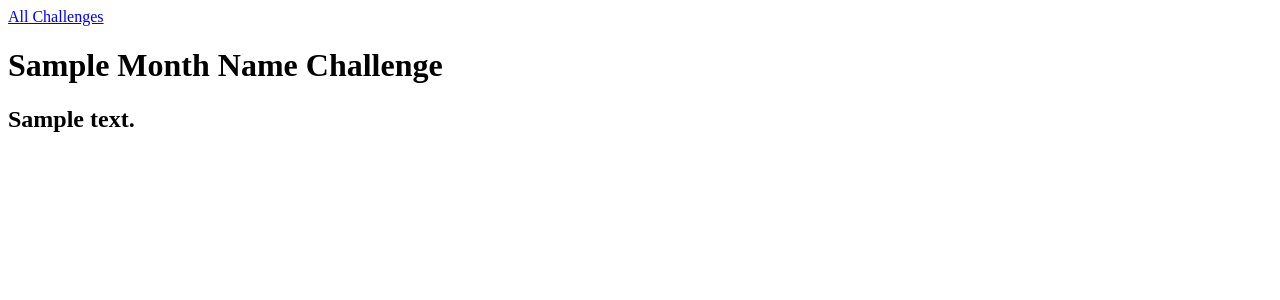
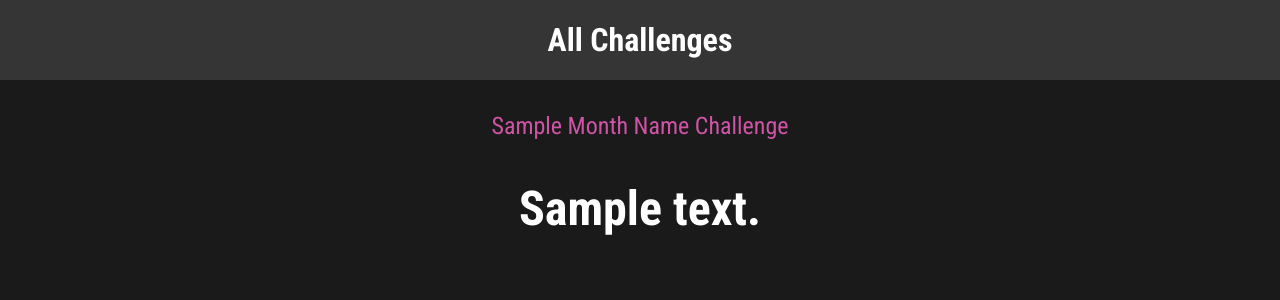
Before and after one commit to deshmukhpurushothaman/django-orientation, a Django app: template monthly_challenges/challenges/templates/challenges/challenge.html in a window 1280 px wide. Shown: the top 300 px of the page. Run offline with Django 5.2, Linux system fonts and the light colour scheme; the template is opened without the code that fills it: most values are stand-ins (such as "Sample title", 1, 10 or a date in 2020); parts of the project's set-up code (start-up, migrations or seed data) failed here and were passed over.

Commit message:
more css and styling

```diff
--- /dev/null
+++ b/monthly_challenges/challenges/static/challenges/challenge.css
@@ -0,0 +1,23 @@
+
+h1,
+h2 {
+  text-align: center;
+  color: white;
+}
+
+h1 {
+  font-size: 1.5rem;
+  margin: 2rem 0 1rem 0;
+  font-weight: normal;
+  color: #cf54a6;
+}
+
+h2 {
+  font-size: 3rem;
+  font-weight: bold;
+}
+
+.fallback {
+  text-align: center;
+  color: white;
+}
--- /dev/null
+++ b/monthly_challenges/challenges/static/challenges/includes/header.css
@@ -0,0 +1,25 @@
+header {
+    width: 100%;
+    height: 5rem;
+    background-color: #353535;
+  }
+
+  header nav {
+    width: 100%;
+    height: 100%;
+    display: flex;
+    justify-content: center;
+    align-items: center;
+  }
+
+  header nav a {
+    color: white;
+    font-size: 2rem;
+    font-weight: bold;
+    text-decoration: none;
+  }
+
+  header nav a:hover,
+  header nav a:active {
+    color: #cf54a6;
+  }
--- a/monthly_challenges/challenges/templates/challenges/challenge.html
+++ b/monthly_challenges/challenges/templates/challenges/challenge.html
@@ -1,4 +1,10 @@
 {% extends "base.html" %}
+{% load static %}
+
+{% block css_files %}
+    <link rel="stylesheet" href="{% static 'challenges/challenge.css' %}">
+    <link rel="stylesheet" href="{% static 'challenges/includes/header.css' %}">
+{% endblock %}
 
 {% block page_title %}
     {{month_name|title}} challenge
--- a/monthly_challenges/challenges/templates/challenges/index.html
+++ b/monthly_challenges/challenges/templates/challenges/index.html
@@ -1,4 +1,9 @@
 {%extends "base.html"%}
+{% load static %}
+
+{% block css_files %}
+<link rel="stylesheet" href="{% static 'challenges/challenges.css' %}">
+{% endblock %}
 
 {% block page_title%}
 All Challenges
--- a/monthly_challenges/monthly_challenges/settings.py
+++ b/monthly_challenges/monthly_challenges/settings.py
@@ -120,6 +120,9 @@ USE_TZ = True
 # https://docs.djangoproject.com/en/5.0/howto/static-files/
 
 STATIC_URL = 'static/'
+STATICFILES_DIRS = [
+    BASE_DIR / "static"
+]
 
 # Default primary key field type
 # https://docs.djangoproject.com/en/5.0/ref/settings/#default-auto-field
--- /dev/null
+++ b/monthly_challenges/static/styles.css
@@ -0,0 +1,10 @@
+@import url('https://fonts.googleapis.com/css2?family=Roboto+Condensed:wght@400;700&display=swap');
+
+html {
+  font-family: 'Roboto Condensed', sans-serif;
+}
+
+body {
+  margin: 0;
+  background-color: #1a1a1a;
+}
--- a/monthly_challenges/templates/base.html
+++ b/monthly_challenges/templates/base.html
@@ -1,9 +1,13 @@
+{%load static %}
 <!DOCTYPE html>
 <html lang="en">
 <head>
     <meta charset="UTF-8">
     <meta name="viewport" content="width=device-width, initial-scale=1.0">
     <title>{% block page_title %} My Challenges {% endblock %}</title>
+    <link rel="stylesheet" href="{% static 'styles.css' %}">
+    {% block css_files%}
+    {%endblock%}
 </head>
 <body>
     {% block content %}{% endblock %}
```
Also changed, not shown: monthly_challenges/challenges/static/challenges/challenges.css (added, +37 -0 lines).
